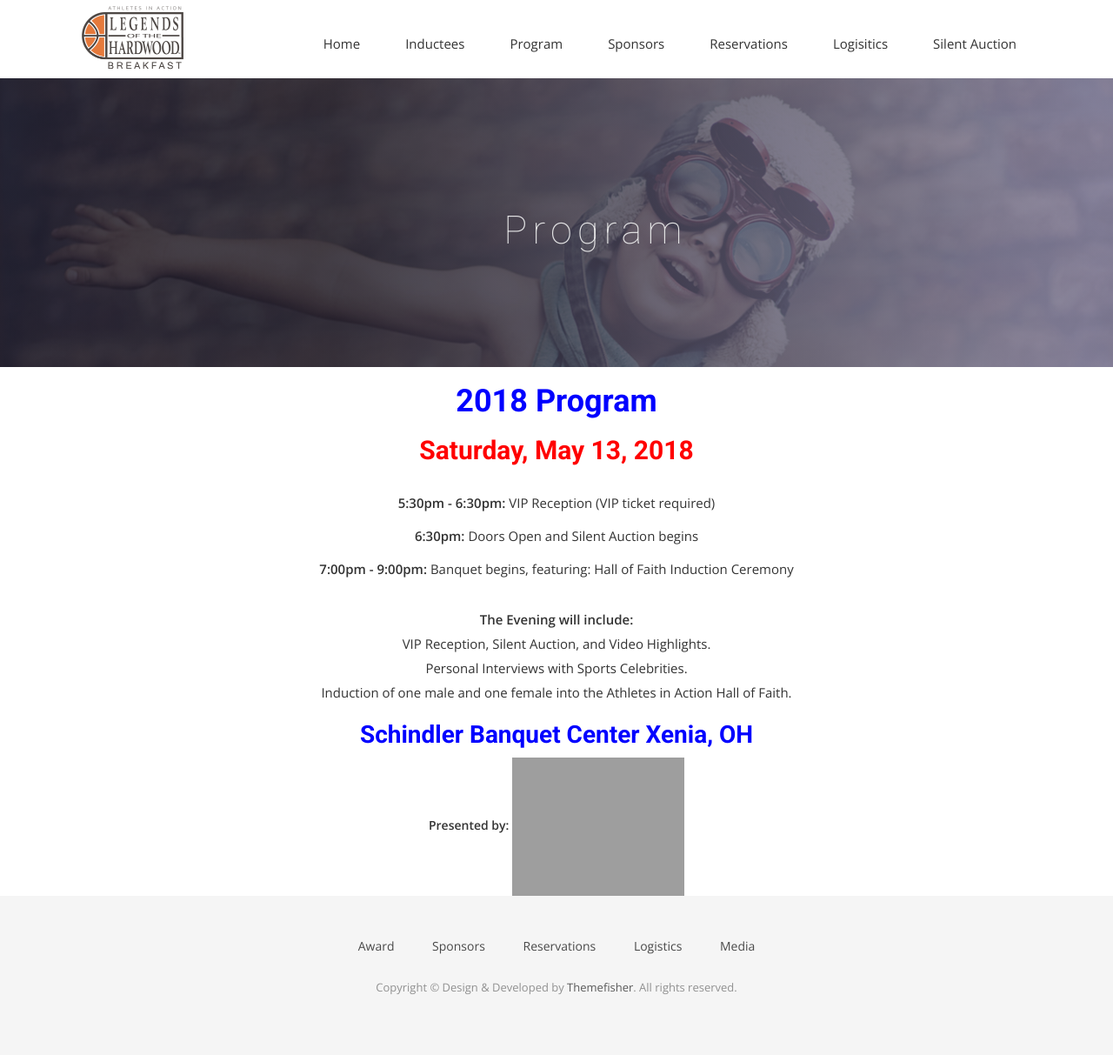
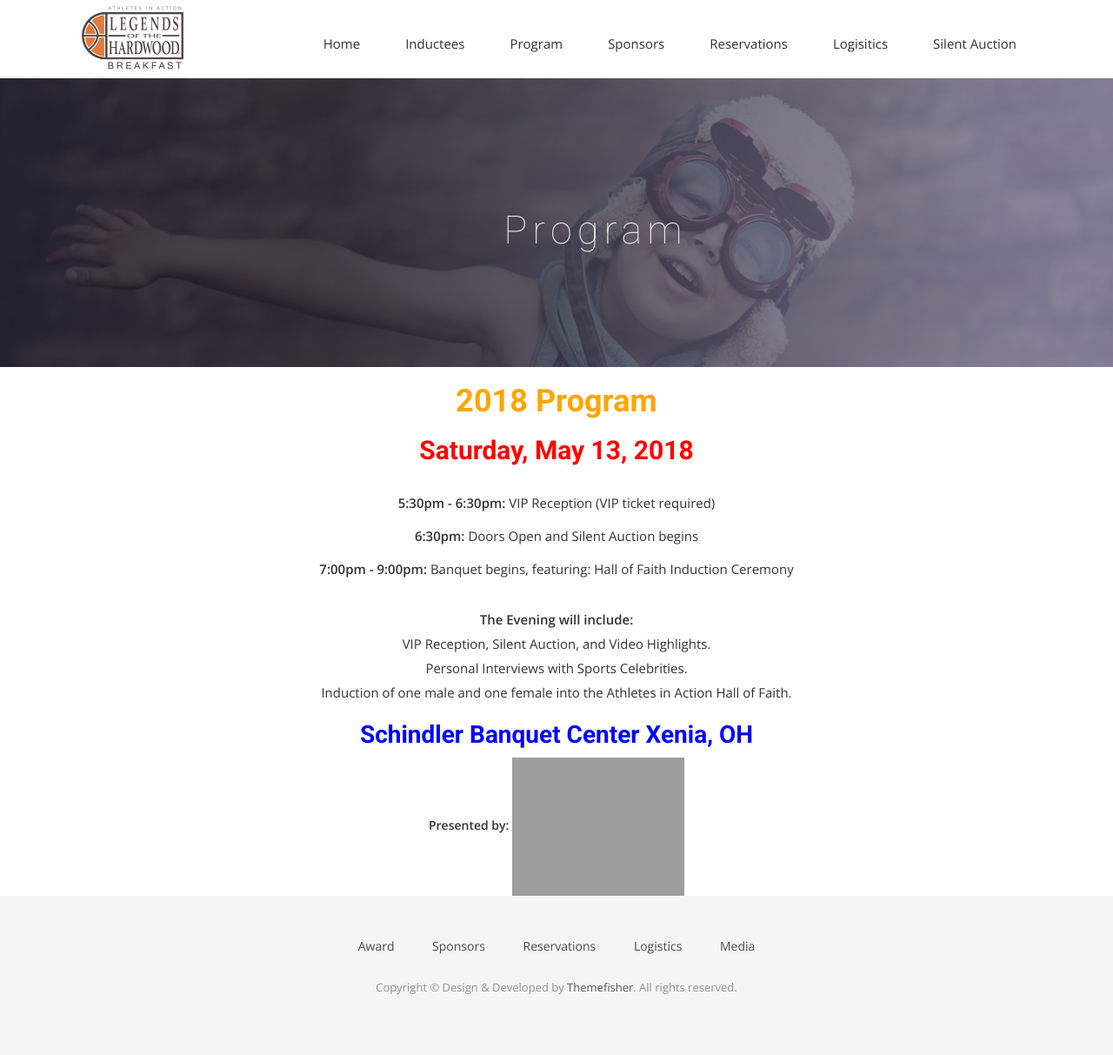
Before and after one commit to CruGlobal/NightofChampions, a Jekyll site: the page built from program.markdown, in a window 1280 px wide. Shown: the whole page at 87% size. Built offline with Jekyll 4.4.1, drawn with Linux system fonts in a browser that asks for light colours; nearby versions of some CDN libraries; some web fonts are replaced; our own code applies the rules of GitHub Pages for plain Markdown files; grey boxes are pictures that could not be loaded.

Commit message:
Updated Program

```diff
--- a/program.markdown
+++ b/program.markdown
@@ -7,7 +7,7 @@ position: 1
 <div style="text-align: center;">
 
 <h1><b>
-<font color="Blue">2018 Program</font>
+<font color="Orange">2018 Program</font>
 </b>
 </h1>
 </div>
```
